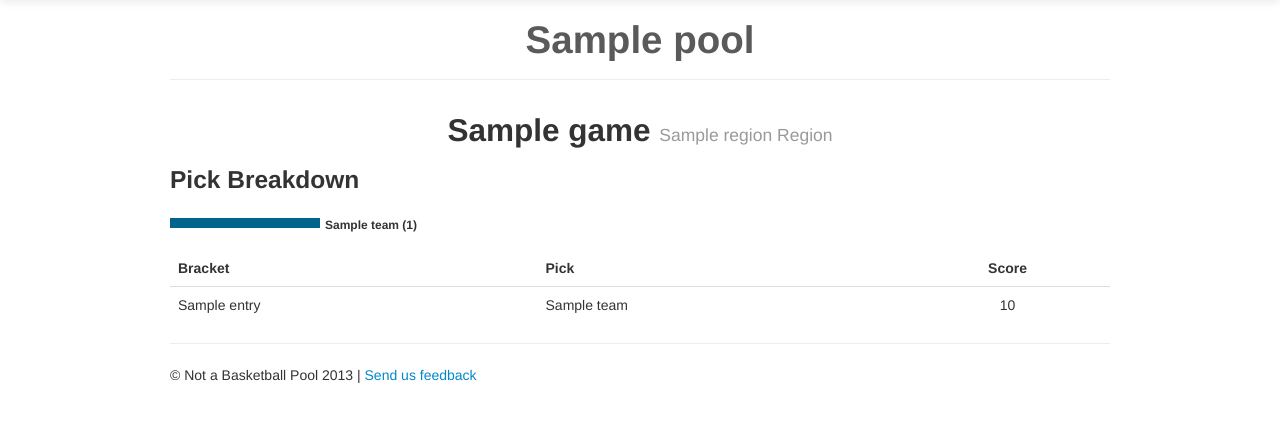
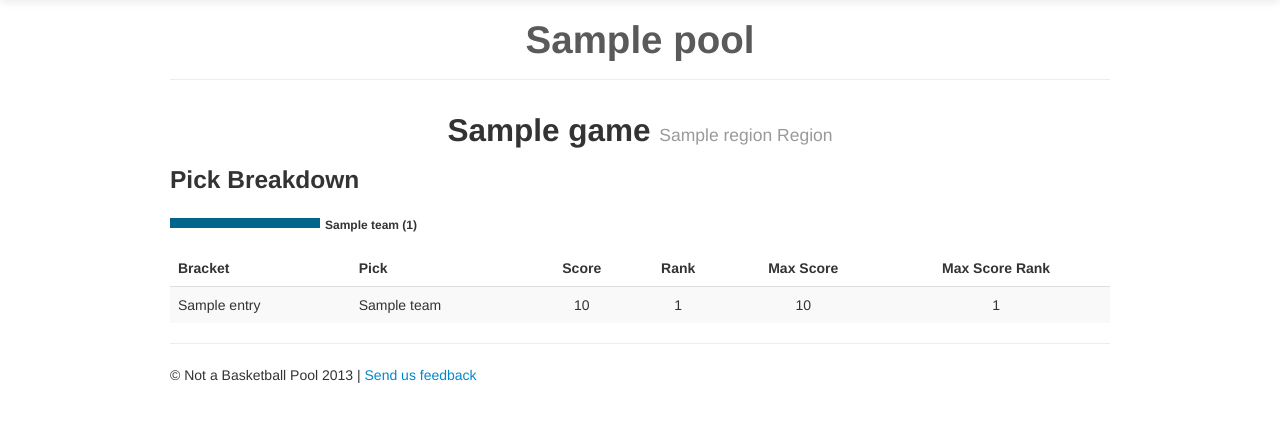
Before and after one commit to mmccann34/not-a-basketball-pool, a Python web app: template templates/game-analysis.html in a window 1280 px wide. Shown: the part 41-463 px from the top of the page. Run offline with Jinja, Linux system fonts and the light colour scheme; the template is opened without the code that fills it: most values are stand-ins (such as "Sample title", 1, 10 or a date in 2020); some libraries are stand-ins or nearby versions.

Commit message:
Fixed Game Analysis page

```diff
--- a/main.py
+++ b/main.py
@@ -1563,11 +1563,11 @@ class GameAnalysis(BaseHandler):
     total = 0
     teams = []
     entries = []
-    points = Points.by_pool(pool_id)
+    standings = Standings.by_pool(pool_id)
     for e in Entry.by_pool(pool_id):
       team = all_teams[e.picks[game_id]]
       e.team = team
-      e.points = points[e.id]
+      e.standings = standings[e.id]
       e.own = self.user.id == e.user.id
       entries.append(e)
       if team in teams:
@@ -1584,6 +1584,8 @@ class GameAnalysis(BaseHandler):
     teams.sort(key=attrgetter('name'))
     teams.sort(key=attrgetter('percent_picked'), reverse=True)
     entries.sort(key=attrgetter('name'))
+    entries.sort(key=attrgetter('standings.max_score_rank'))
+    entries.sort(key=attrgetter('standings.rank'))
 
     params = dict()
     params['teams'] = teams
--- a/static/pool.js
+++ b/static/pool.js
@@ -1,3 +1,3 @@
 $(function() {
-  $("#standings").tablesorter({sortList: [[0,0]], widgets: ['zebra']});
+  $("#standings").tablesorter({widgets: ['zebra']});
 });
--- a/templates/game-analysis.html
+++ b/templates/game-analysis.html
@@ -1,6 +1,13 @@
 {% extends "base.html" %}
 
 {% block title %}Game Analysis{% endblock %}
+
+{% block head %}
+{{ super() }}
+<script type="text/javascript" src="/static/jquery.tablesorter.min.js"></script>
+<script type="text/javascript" src="/static/gameanalysis.js"></script>
+<link type="text/css" rel="stylesheet" href="/static/gameanalysis.css" />
+{% endblock %}
 
 {% block content %}
 <div class="page-header">
@@ -16,20 +23,26 @@
   </div>
   {% endfor %}
 </div>
-<table class="table" >
+<table id="brackets" class="table table-striped table-hover tablesorter">
   <thead>
     <tr>
       <th>Bracket</th>
       <th>Pick</th>
       <th style="text-align:center;">Score</th>
+      <th style="text-align:center;">Rank</th>
+      <th style="text-align:center;">Max Score</th>
+      <th style="text-align:center;">Max Score Rank</th>
     </tr>
   </thead>
   <tbody>
     {% for e in entries %}
-    <tr {% if e.own %}style="font-weight:bold;"{% endif %}>
-      <td>{% if locked or e.own %}<a href="/brackets/{{e.id}}">{{e.name}}</a>{% else %}{{e.name}}{% endif %}</td>
+    <tr class="{{loop.cycle('odd', 'even')}} {% if e.own %}user-entry{% endif %}" onclick="document.location.href = '/brackets/{{e.id}}';">
+      <td>{{e.name}}</td>
       <td>{{e.team.name}}</td>
-      <td style="text-align:center">{{'{0:.3g}'.format(e.points.total)}}</td>
+      <td style="text-align:center">{{'{0:.3g}'.format(e.standings.total)}}</td>
+      <td style="text-align:center">{{'{0:.3g}'.format(e.standings.rank)}}</td>
+      <td style="text-align:center">{{'{0:.3g}'.format(e.standings.max_score)}}</td>
+      <td style="text-align:center">{{'{0:.3g}'.format(e.standings.max_score_rank)}}</td>
     </tr>
     {% endfor %}
   </tbody>
```
Also changed, not shown: templates/usersimilarity.html (+3 -7 lines), 1 other file.
